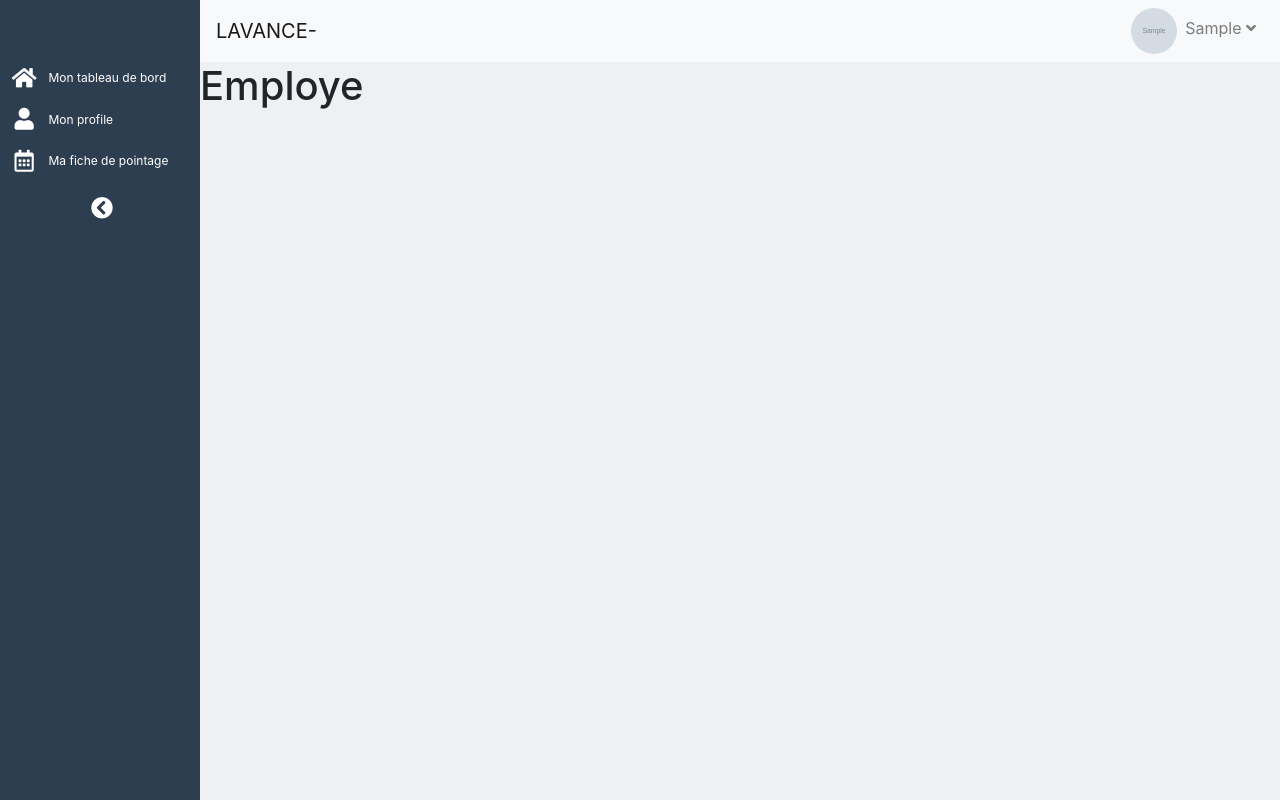
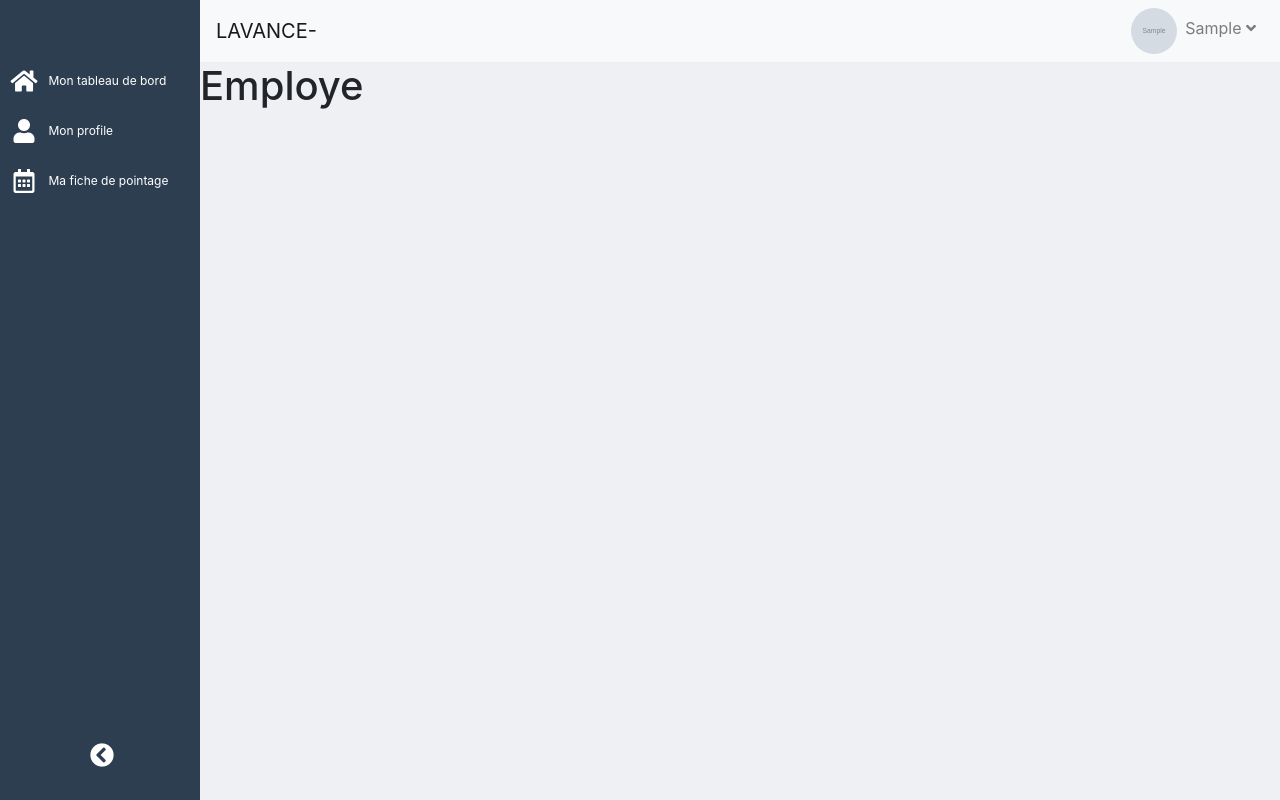
Before and after one commit to AzeddineZadir/ATime-, a Django app: page /dash/dashboard_emp in a window 1280 px wide. Run offline with Django 3.2, Linux system fonts and the light colour scheme; a user stored in the database is signed in; tables that the repository leaves empty hold one stand-in row (values such as "Sample post"); grey boxes marked "Sample" are stand-in pictures; some libraries are stand-ins or nearby versions.

Commit message:
fix toggle sidemenu button to bottom

```diff
--- a/project/static/css/style.css
+++ b/project/static/css/style.css
@@ -45,7 +45,6 @@ body :focus {
 
 .wrapper .sideMenu .navbar-nav {
   margin-top: 56px;
-  height: 100%;
 }
 
 .wrapper .sideMenu .dropdown {
@@ -95,7 +94,6 @@ body :focus {
   margin-right: 0;
   margin-left: 0;
   font-size: 1.5rem;
-  height: 2.125rem;
 }
 
 .wrapper.active .sideMenu .dropdown-toggle::after {
@@ -116,8 +114,8 @@ body :focus {
 }
 
 .nav-link .icon {
-  font-size: 1.375rem;
-  height: 1.5rem;
+  font-size: 1.5rem;
+  height: 2.125rem;
   width: 1.5rem;
   margin-left: 0.75rem;
   margin-right: 0.5rem;
@@ -144,11 +142,10 @@ body :focus {
   -webkit-box-pack: center;
       -ms-flex-pack: center;
           justify-content: center;
-  vertical-align: bottom;
   display: -webkit-inline-box;
   display: -ms-inline-flexbox;
   display: inline-flex;
-  margin-bottom: 0;
+  padding-bottom: 20px;
 }
 
 @media (min-width: 992px) {
--- a/project/static/css/style.scss
+++ b/project/static/css/style.scss
@@ -45,7 +45,6 @@ body{
 
         .navbar-nav{
             margin-top: 56px;
-            height: 100%;
         }
 
         .dropdown{
@@ -91,7 +90,6 @@ body{
                     margin-right: 0;
                     margin-left: 0;
                     font-size: rem(24px);
-                    height: rem(34px);
                 }
 
             }
@@ -119,8 +117,8 @@ body{
     display: block;
     white-space: nowrap;
     .icon{
-        font-size: rem(22px);
-        height: rem(24px);
+        font-size: rem(24px);
+        height: rem(34px);
         width: rem(24px);
         margin-left: rem(12px);
         margin-right: rem(8px);
@@ -146,9 +144,8 @@ body{
 .liToggle{
     font-size: 24px;
     justify-content: center;
-    vertical-align: bottom;
     display: inline-flex;
-    margin-bottom: 0;
+    padding-bottom: 20px;
 }
 
 
--- a/project/templates/base/base_emp.html
+++ b/project/templates/base/base_emp.html
@@ -36,7 +36,7 @@
                     <span class="text">Ma fiche de pointage</span>
                 </a>
             </li>
-            <li class="nav-item liToggle">
+            <li class="nav-item liToggle fixed-bottom">
                 <a href="#" class="nav-link sideMenuToggler">
                 <i class="icon fas fa-chevron-circle-left"></i>
                 </a>
--- a/project/templates/base/base_man.html
+++ b/project/templates/base/base_man.html
@@ -52,7 +52,7 @@
                         <span class="text">Mes collaboratteurs</span>
                     </a>
             </li>
-            <li class="nav-item liToggle">
+            <li class="nav-item liToggle fixed-bottom">
                 <a href="#" class="nav-link sideMenuToggler">
                 <i class="icon fas fa-chevron-circle-left"></i>
                 </a>
--- a/project/templates/base/base_pro_man.html
+++ b/project/templates/base/base_pro_man.html
@@ -57,7 +57,7 @@
                 </a>
             </li>
 
-            <li class="nav-item liToggle">
+            <li class="nav-item liToggle fixed-bottom">
                 <a href="#" class="nav-link sideMenuToggler">
                 <i class="icon fas fa-chevron-circle-left"></i>
                 </a>
```
Also changed, not shown: 1 other file.
